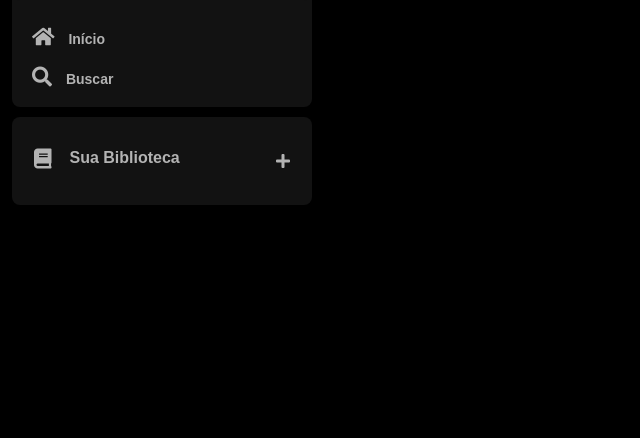
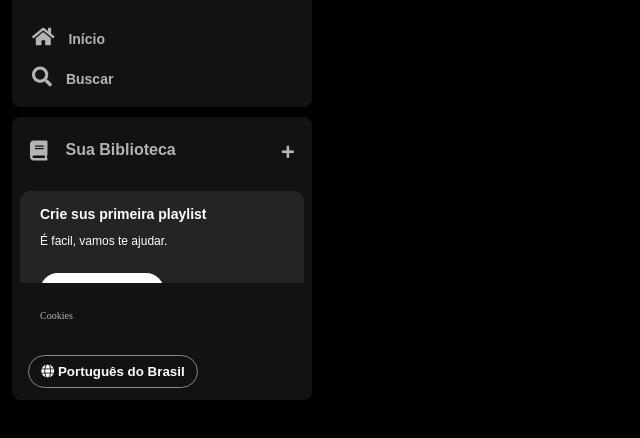
Before and after one commit to cristianecapaverde/spotify-imersao-alura, a plain HTML site: page index.html in a window 1280 px wide. Shown: the part 54-492 px from the top of the page, without its empty margins (0-640 px from the left). Drawn offline with Linux system fonts and the light colour scheme.

Commit message:
refactor:alter index.html

```diff
--- a/index.html
+++ b/index.html
@@ -22,7 +22,6 @@
                         <img src="./assets/icons/logo-spotify.png" alt="Logo do Spotify">
                     </a>
                 </div>
-                <div>
                 <ul>
                     <li>
                         <a href="">
@@ -37,17 +36,52 @@
                         </a>
                     </li>
                 </ul>
-                </div>
             </nav>
+
             <div class="library">
                 <div class="library__content">
                     <button class="library__button">
                         <span class="fa fas fa-book"></span>
-                        <samp>Sua Biblioteca</samp>
+                        <span>Sua Biblioteca</span>
                     </button>
                     <span class="fa fa-plus"></span>
                 </div>
+
+                <div class="section-scroll">
+                    <section class="section-playlist">
+                        <div class="section-playlist__content">
+                            <span class="text title">Crie sus primeira playlist</span>
+                            <span class="text subtitle">É facil, vamos te ajudar.</span>
+                            <button class="section-playlist__button">
+                                <span>Criar playlist</span>
+                            </button>
                         </div>
+                    </section>
+
+                    <section class="section-podcast">
+                        <div class="section-podcast__content">
+                            <span class="text title">Que tal seguir um podcast novo?</span>
+                            <span class="text subtitle">Avisaremos você sobre novos episódios.</span>
+                            <button class="section-podcast__button">
+                                <span>Explore podcasts</span>
+                            </button>
+                        </div>
+                    </section>
+                </div>
+
+                <div class="cookies">
+                    <a href="">Cookies</a>
+                </div>
+
+                <div class="languages">
+                    <button class="languages__button">
+                        <span class="fa fa-globe"></span>
+                        <span>Português do Brasil</span>
+                    </button>
+                </div>
+
+            </div>
+
         </div>
     </body>
 </html>
--- a/styles.css
+++ b/styles.css
@@ -1,3 +1,17 @@
+html ::-webkit-scrollbar { /*Defini a largura da barra de rolagem*/
+    width: 14px;
+
+  }
+
+html ::-webkit-scrollbar-thumb { /*Serve para customizar o background da barra de rolagem*/
+    /*border-radius: 50px;*/
+    background: #a0a0a1;
+}
+
+html ::-webkit-scrollbar-track { /*Serve para customizar a barrinha da barra de rolagem*/
+    background: transparent;
+}
+
 body {
     background-color: black;
 }
@@ -42,7 +56,7 @@ body {
     text-decoration: none;
     font-weight: 600;
     font-size: 14px;
-    font-family: 'DM Sans', sans-serif;
+    font-family: "DM Sans", sans-serif;
 }
 
 .sidebar nav ul li a:hover{
@@ -60,27 +74,33 @@ body {
     border-radius: 8px;
     display: flex;
     justify-content: space-between;
+    flex-direction: column;
     min-block-size: 40px;
-    padding: 12px ;
+    padding: 4px 8px;
     color: #b3b3b3;
     font-weight: 600;
+    font-size: 14px;
     margin-top: 10px;
-    flex-direction: column;
+}
+
+.library .library__content{
+    display: flex;
+    justify-content: space-between;
 }
 
 .library .library__button {
+    display: flex;
     margin-right: 10px;
     color: #b3b3b3;
     background-color: transparent;
     border: 0px;
     font-size: 1rem;
     font-weight: 700;
-    font-family: 'Montserrat', sans-serif;
+    font-family: "DM Sans", sans-serif;
+    text-align: center;
+    text-decoration: none;
+    text-transform: none;
     padding: 20px 10px;
-    text-decoration: none;
-    text-align: center;
-    display: flex;
-
 }
 
 .library .library__button .fa{
@@ -94,11 +114,148 @@ body {
     color: white;
     cursor: pointer;
 }
-.library__content{
-    display: flex;
-    justify-content: space-between;
-}
 
 .library .library__content .fa-plus{
     margin: 24px 10px;
 }
+
+.section-scroll{
+    height: 100px;
+    overflow-y: scroll;
+}
+
+.section-playlist {
+    display: flex;
+    border-radius: 10px;
+    align-items: flex-start;
+    justify-content: space-between;
+    gap: 20px;
+    background-color: #242424;
+    color: #b3b3b3;
+    font-weight: 600;
+    font-size: 14px;
+    margin: 8px 0;
+    padding: 16px 20px;
+}
+
+.section-playlist .section-playlist__content{
+    display: flex;
+    flex-direction: column;
+}
+
+.section-playlist .section-playlist__content .text{
+    padding-bottom: 14px;
+    color: white;
+}
+
+.section-playlist .section-playlist__content .title{
+    font-weight: 700;
+    font-family: "DM Sans", sans-serif;
+}
+
+.section-playlist .section-playlist__content .subtitle{
+    font-family: "DM Sans", sans-serif;
+    font-weight: 500;
+    font-size: 12px;
+
+}
+
+.section-playlist__content .section-playlist__button{
+    display: flex;
+    justify-content: center;
+    background-color: #fff;
+    color: #000;
+    border-radius: 20px;
+    font-size: 14px;
+    font-weight: 700;
+    font-family: "DM Sans", sans-serif;
+    text-decoration: none;
+    text-transform: none;
+    padding: 10px;
+    margin-top: 12px;
+    border: 0px;
+    width: 124px;
+    cursor: pointer;
+}
+
+.section-podcast {
+    display: flex;
+    border-radius: 10px;
+    align-items: flex-start;
+    justify-content: space-between;
+    gap: 20px;
+    background-color: #242424;
+    color: #b3b3b3;
+    font-weight: 600;
+    font-size: 14px;
+    margin: 8px 0;
+    padding: 16px 20px;
+}
+
+.section-podcast .section-podcast__content{
+    display: flex;
+    flex-direction: column;
+}
+
+.section-podcast .section-podcast__content .text{
+    padding-bottom: 14px;
+    color: white;
+}
+
+.section-podcast .section-podcast__content .title{
+    font-weight: 700;
+    font-family: "DM Sans", sans-serif;
+}
+
+.section-podcast .section-podcast__content .subtitle{
+    font-family: "DM Sans", sans-serif;
+    font-weight: 500;
+    font-size: 12px;
+}
+
+.section-podcast__content .section-podcast__button{
+    display: flex;
+    justify-content: center;
+    background-color: #fff;
+    color: #000;
+    border-radius: 20px;
+    font-size: 14px;
+    font-weight: 700;
+    font-family: "DM Sans", sans-serif;
+    text-decoration: none;
+    text-transform: none;
+    padding: 10px;
+    margin-top: 12px;
+    border: 0px;
+    width: 156px;
+    cursor: pointer;
+}
+
+.library .cookies{
+    margin: 25px 20px;
+
+}
+
+.library .cookies a{
+    color: #b3b3b3;
+    font-weight: 500;
+    font-size: 10px;
+    text-decoration: none;
+}
+
+.library .cookies a:hover{
+    text-decoration: underline;
+}
+
+.library .languages .languages__button{
+    background-color: transparent;
+    border: 1px solid #878787;
+    color: #fff;
+    font-weight: bold;
+    cursor: pointer;
+    align-items: center;
+    width: 170px;
+    margin: 8px;
+    padding: 8px;
+    border-radius: 20px;
+}
```
Lines whose indentation alone changed are shown as unchanged.
